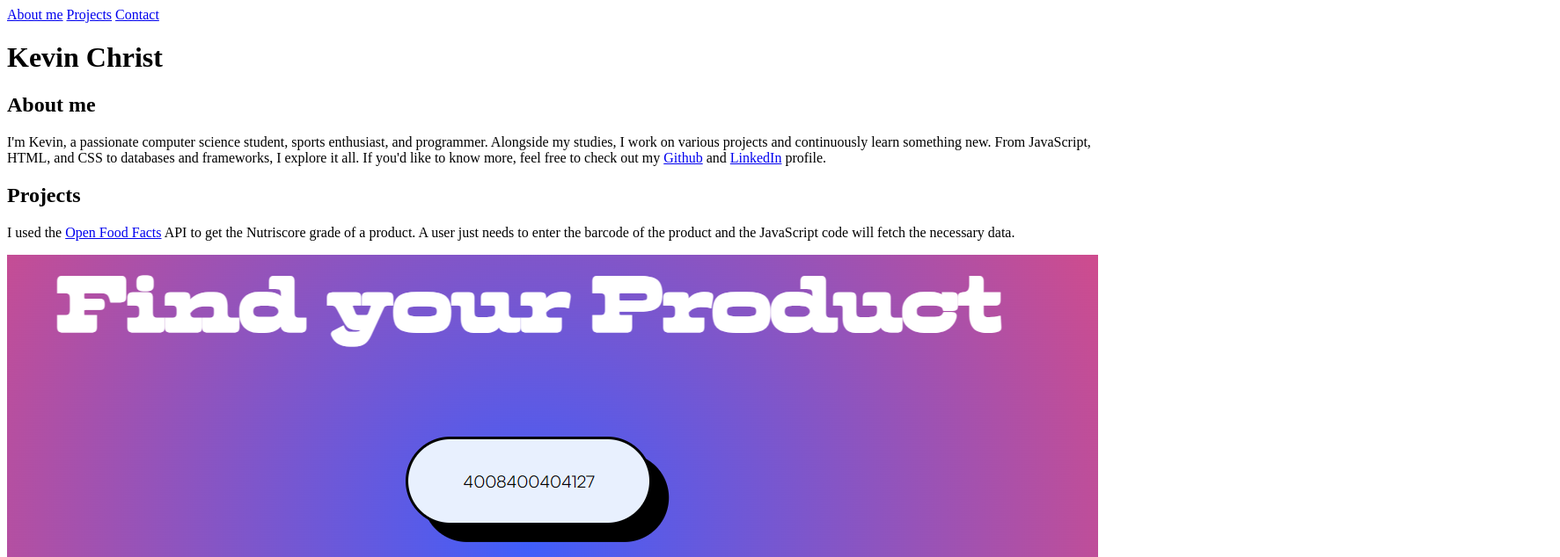
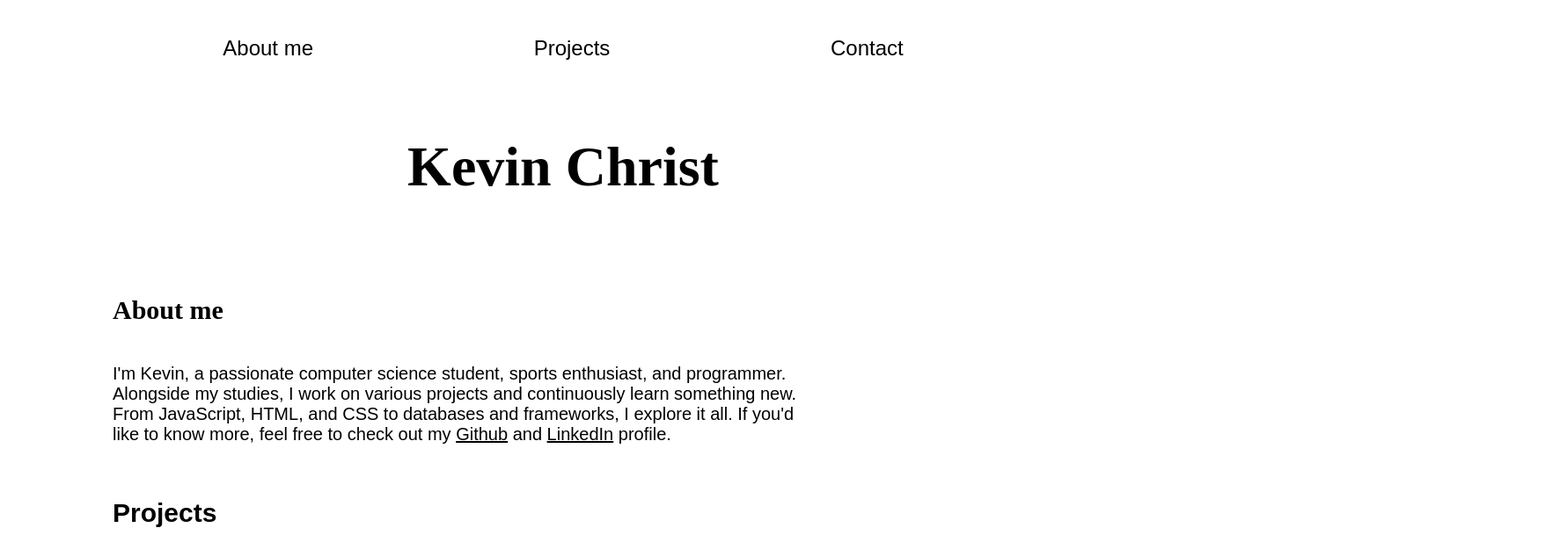
Before and after one commit to KevinChrist02/Portfolio, a plain HTML site: page index.html in a window 1280 px wide. Shown: the top 634 px of the page at 88% size, 1773 px wide, since content can reach past the window. Drawn offline with Linux system fonts and the light colour scheme; a web font is replaced by a local one.

Commit message:
finished the basic styling

```diff
--- a/index.html
+++ b/index.html
@@ -5,6 +5,10 @@
     <meta name="viewport" content="width=device-width, initial-scale=1.0" />
     <title>Portfolio</title>
     <link rel="stylesheet" href="./styles/output.css" />
+    <link
+      href="https://api.fontshare.com/v2/css?f[]=stardom@400&f[]=ranade@300,400,500&display=swap"
+      rel="stylesheet"
+    />
   </head>
   <body>
     <!--navbar-->
@@ -40,8 +44,8 @@
     </div>
 
     <!--project-section-->
+    <h2>Projects</h2>
     <div id="projects">
-      <h2>Projects</h2>
       <!--Food facts-->
       <div id="food">
         <p>
--- a/styles/input.scss
+++ b/styles/input.scss
@@ -0,0 +1,91 @@
+@mixin display($direction: column, $justify: center, $align: center) {
+  display: flex;
+  flex-direction: $direction;
+  justify-content: $justify;
+  align-items: $align;
+}
+@mixin hover() {
+  color: $hover-color;
+}
+@mixin link() {
+  text-decoration: underline;
+  color: $text-color;
+}
+
+$main-font: "Ranade", sans-serif;
+$title-font: "Stardom", serif;
+$text-color: black;
+$hover-color: #adff02;
+
+body {
+  margin: 0 10%;
+  font-family: $main-font;
+  font-weight: 500;
+  font-size: 20px;
+}
+
+#navbar {
+  @include display(row, space-around);
+  a {
+    @include link;
+    text-decoration: none;
+    margin: 4% 0;
+    font-size: 1.5rem;
+  }
+  a:hover {
+    @include hover;
+  }
+}
+
+#welcome-section {
+  @include display;
+  h1 {
+    font-family: $title-font;
+    font-size: 4rem;
+    font-weight: 600;
+  }
+}
+
+#about-me {
+  @include display(column, flex-start, 0);
+  margin: 4% 0;
+  h2 {
+    font-family: $title-font;
+  }
+  p {
+    max-width: 800px;
+  }
+  a {
+    @include link;
+  }
+  a:hover {
+    @include hover;
+  }
+}
+
+#projects {
+  @include display(row, 0, 0);
+  margin: 4% 0;
+  gap: 10px;
+  h2 {
+    font-family: $title-font;
+  }
+  #food {
+    @include display(column-reverse, 0, 0);
+    gap: 10px;
+    img {
+      width: 100%;
+      max-width: 30vw;
+      margin-inline: auto;
+    }
+  }
+  #movie {
+    @include display(column-reverse, 0, 0);
+    gap: 10px;
+    img {
+      width: 100%;
+      max-width: 30vw;
+      margin-inline: auto;
+    }
+  }
+}
```
Also changed, not shown: styles/output.css, 1 other file.
